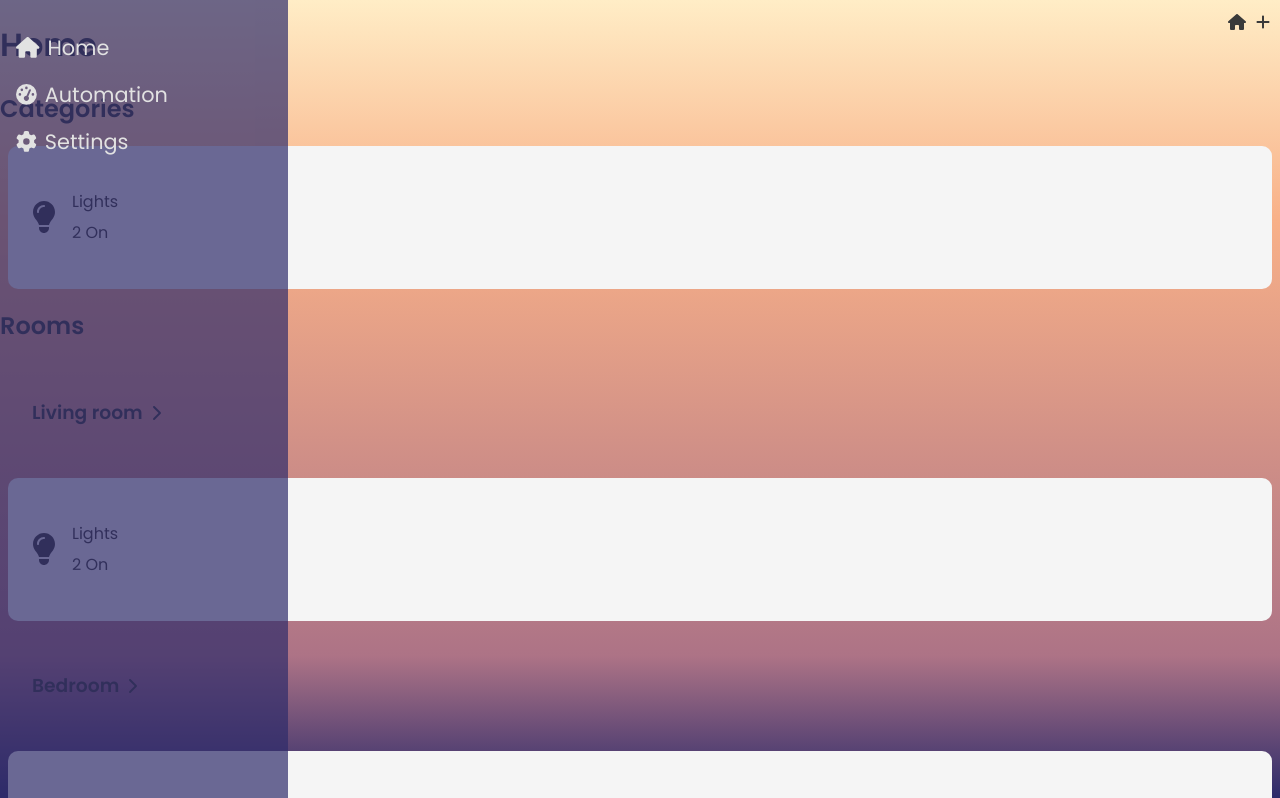
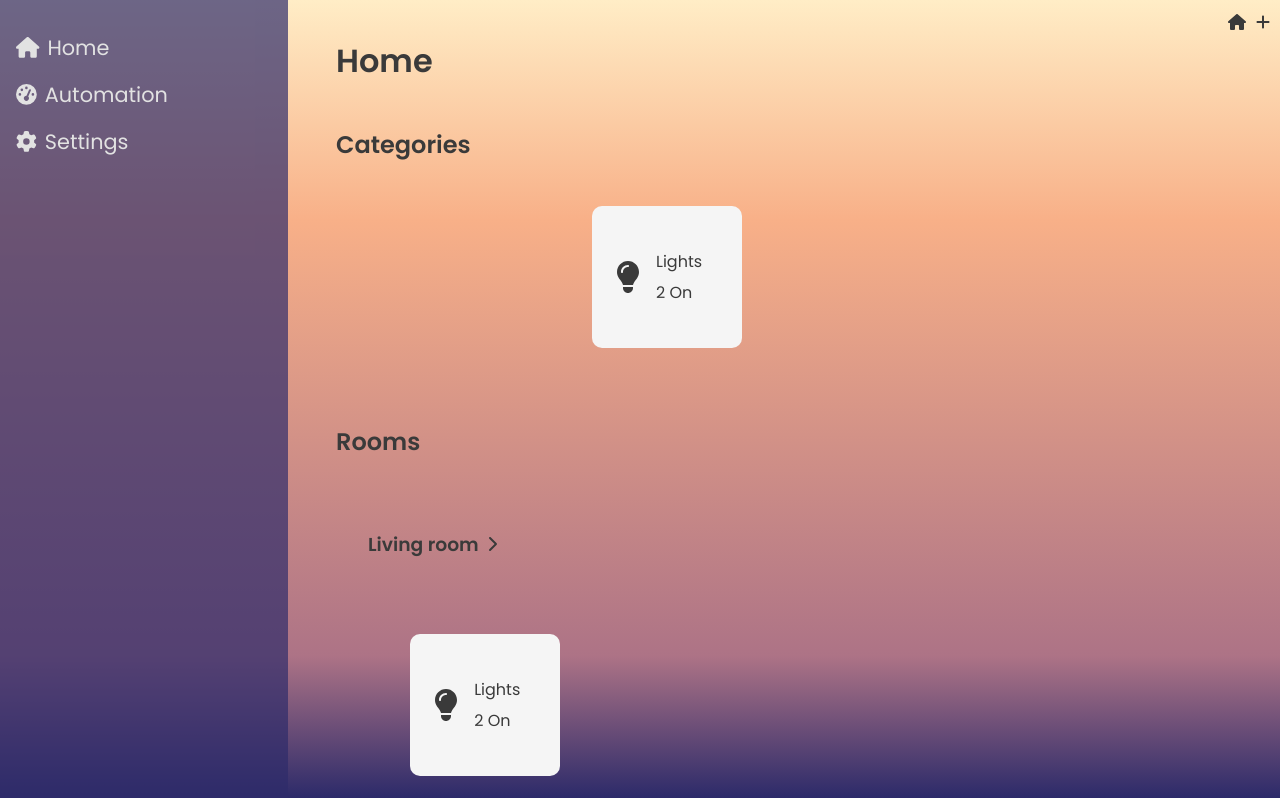
Before and after one commit to KristiinaSa/HomeAutomationSystem, a React (Vite) app in the folder frontend/: page / in a window 1280 px wide. Shown: the top 798 px of the page. Built offline with nearby package versions, Linux system fonts and the light colour scheme.

Commit message:
Added media query & styling for desktop resolution

```diff
--- a/frontend/src/components/HomeMobile.css
+++ b/frontend/src/components/HomeMobile.css
@@ -13,7 +13,7 @@
         display: flex;
         flex-direction: row;
         align-items: center;
-        justify-content: center;
+
         margin: 0.5rem;
         padding: 0.5rem;
     }
@@ -28,3 +28,19 @@
     }
 
 }
+
+@media screen and (min-width: 769px) {
+    .categories-container,
+    .card-container,
+    .rooms-container {
+        display: flex;
+        flex-direction: column;
+        align-items: flex-start;
+        margin-left: 25%;
+        padding: 1rem;
+    }
+
+    .card-container {
+        flex-direction: row;
+    }
+}
```
